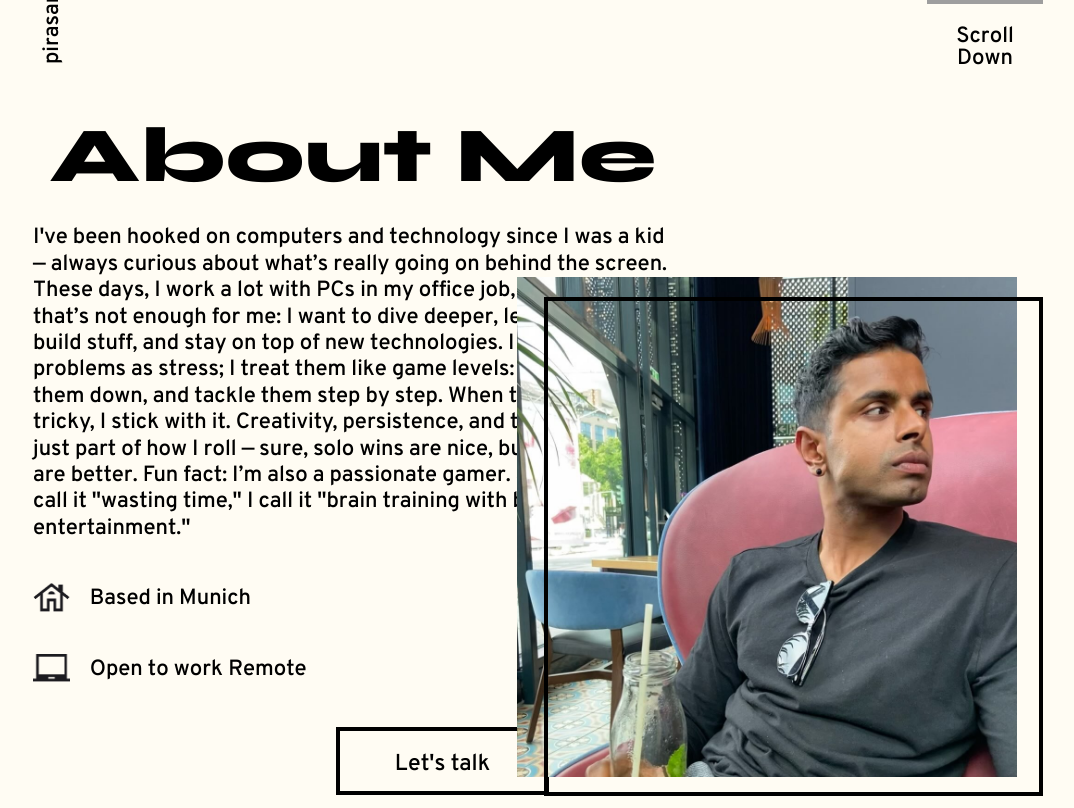
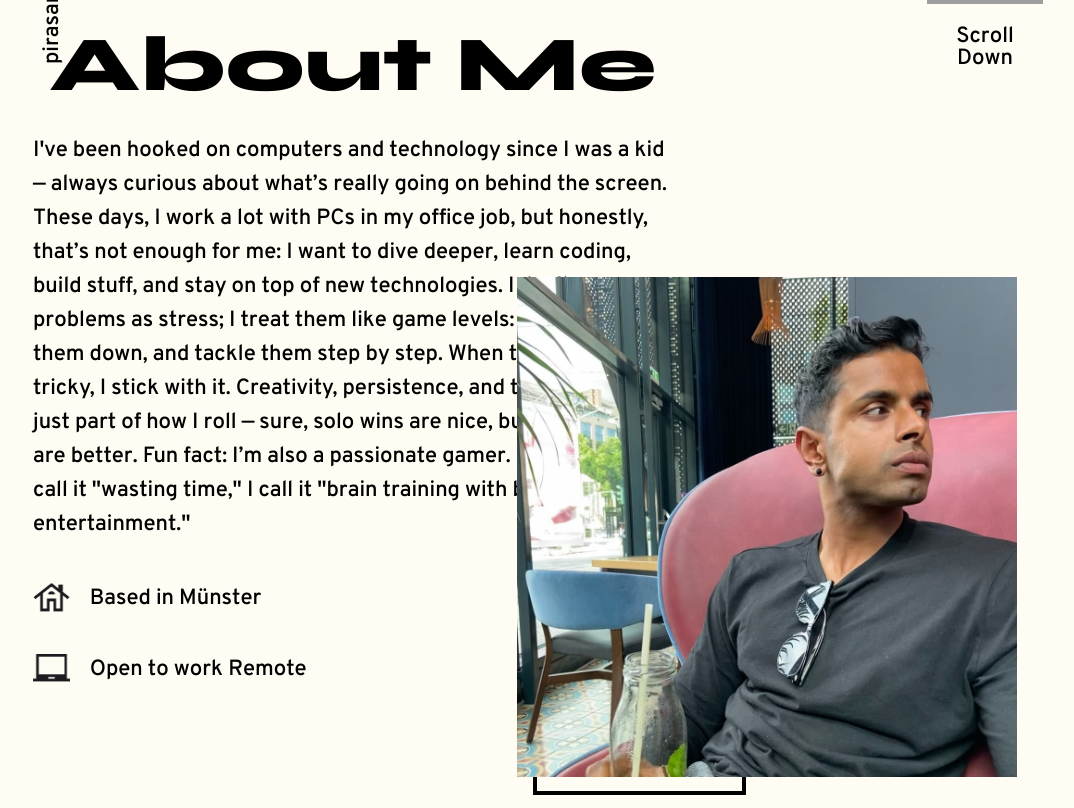
Before and after one commit to PirasanthShan/Portfolio, an Angular app: page / in a window 1280 px wide. Shown: the part 800-1608 px from the top of the page, without its empty margins (137-1211 px from the left). Built offline with nearby package versions, Linux system fonts and the light colour scheme; grey boxes are pictures that could not be loaded.

Commit message:
about me scss

```diff
--- a/src/app/main-content/aboutme/aboutme.component.html
+++ b/src/app/main-content/aboutme/aboutme.component.html
@@ -14,7 +14,7 @@
 
         <div class="locationCtn">
           <div>
-            <img src="./assets/img/house.webp" alt=""><p>Based in Munich</p>
+            <img src="./assets/img/house.webp" alt=""><p>Based in Münster</p>
           </div>
           <div>
             <img src="./assets/img/laptop.webp" alt=""><p>Open to work Remote</p>
@@ -28,7 +28,8 @@
 
 
      <div class="imgContainer">
-       <img src="./assets/img/me.webp" alt=""><div></div>
+       <img src="./assets/img/me.webp" alt="">
+       <div class="frame"></div>
      </div>
 
  </div>
--- a/src/app/main-content/aboutme/aboutme.component.scss
+++ b/src/app/main-content/aboutme/aboutme.component.scss
@@ -25,17 +25,19 @@ h1{
   font-weight: 800;
   font-size: 78px;
   line-height: 100%;
-  letter-spacing: 1%;
   text-align: center;
   color: #000000;
   margin: 0px;
+  transition: color 0.2s ease;
+  &:hover{
+   color: #FF9900;
+  }
 }
 
 .textaboutme{
   font-family: Overpass;
   font-weight: 400;
   font-size: 22px;
-  line-height: 120%;
   margin-top: 30px;
 
 }
@@ -76,33 +78,65 @@ h1{
   right: 250px;
   width: 375.8951110839844px;
   height: 375.8951110839844px;
+  overflow: visible; /* allow overlay to overflow */
   img{
+   display: block;
    width: 500px;
    height: 500px;
+   object-fit: cover;
+  }
+ }
 
-  }
-  div{
-    width: 490.8951110839844px;
-    height: 490.8951110839844px;
-    border: 4px solid #000000;
+.imgContainer .frame {
   position: absolute;
   top: 20px;
   right: -150px;
+  transition: 0.5ms;
+  pointer-events: none;
 }
+.imgContainer:hover .frame {
+  width: 490.895px;
+  height: 490.895px;
+  top: 20px;
+  right: -140px;
+  border: 4px solid #000;
+  box-sizing: border-box;
 }
 
-button{
+
+
+button {
   width: 213px;
   height: 68px;
-  padding: 20px 20px;
-  background-color:  #FFFCF3;
-  border: 4px solid #000000;
-  color: black;
-  font-family: Overpass;
+  padding: 20px;
+  background-color: #FFFCF3;
+  border: 4px solid #000;
+  color: #000;
+  font-family: Overpass, sans-serif;
   font-weight: 400;
   font-size: 23px;
   line-height: 100%;
   position: absolute;
   top: 450px;
-  left: 303px;
+  left: 500px;
+  transition:
+  transform 0.2s ease,
+  box-shadow 0.2s ease,
+  background-color 0.2s ease;
+  cursor: pointer;
 }
+
+
+button:hover {
+  transform: translateY(-4px) scale(1.05);
+  background-color:  #41414186;
+  box-shadow: 0 8px 15px rgba(0, 0, 0, 0.2);
+}
+
+
+button:active {
+  transform: translateY(0) scale(0.98);
+  box-shadow: inset 0 4px 6px rgba(0, 0, 0, 0.3);
+  background-color: #1f1f1fbd;
+  color: white;
+}
```
Lines whose indentation alone changed are shown as unchanged.
